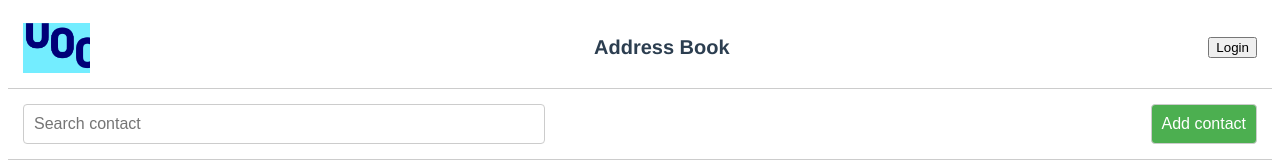
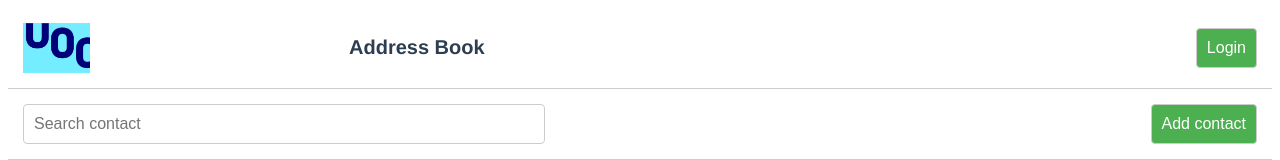
Before and after one commit to ablancaa/adress-book, a Vue app: page / in a window 1280 px wide. Shown: the top 160 px of the page. Built offline with nearby package versions, Linux system fonts and the light colour scheme; no server answers.

Commit message:
Mejoras en borrado

```diff
--- a/src/App.vue
+++ b/src/App.vue
@@ -3,7 +3,7 @@
     <meta charset="utf-8">
     <link rel="shortcut icon" type="image/png" href="/public/favicon.png"/>
 </head>
-<LoginLogout @openFormLogin="toggleFormLogin"/>
+<LoginLogout @openFormLogin="toggleFormLogin" :usuario="usuario"/>
 <SearchBar @openContactForm="toggleFormContact"/>
 <LoginForm v-if="showModalLogin" @closeForm="toggleFormLogin" @usuarioLogin="login"/>
 <FormContact v-if="showModalContact" @closeFormContact="toggleFormContact"/>
@@ -32,6 +32,7 @@ export default{
       showModalLogin: false,
       showModalContact: false,
       usuario: [],
+      searchTerm: ''
     }
   },
   async created() {
@@ -68,10 +69,17 @@ export default{
   },
   methods: {
     async login (userLogin){
+      console.log("Recibe App Login");
+      console.log(userLogin);
       try{
-      let response = await axios.post("http://localhost:3000/login", userLogin);
-      this.usuario = response.data;
-      console.log(this.usuario);
+      await axios.post("http://localhost:3000/login", userLogin.value)
+      .then(response =>{
+        axios.defaults.headers.common['authorization'] = response.data;
+        this.usuario = response.data.data;
+        console.log(this.usuario);
+
+        this.showModalLogin = false;
+      })
       } catch (error) {
       console.log(error);
       }
@@ -93,8 +101,17 @@ export default{
       }
     },
 
-    deleteAddress(id){
-      console.log("ID a borrar desde App: "+id);
+    async deleteAddress(id){
+      try {
+        axios.defaults.headers.common['authorization'] = this.usuario.tokenId;
+        let response = await axios.delete("http://localhost:3000/address", { data: { id } });
+        console.log(response);
+        console.log(this.usuario.tokenId)
+        console.log("ID a borrar desde App: "+id);
+      } catch (error){
+        console.log(error);
+      }
+
     },
 
     setSearchTerm(info){
--- a/src/components/ContactList.vue
+++ b/src/components/ContactList.vue
@@ -1,7 +1,7 @@
 <template>
   <div id="contact-list" class="contact-list">
     <div v-for="address in addressList" :key="address.id">
-      <cardContact :address="address" @deleteAddress="deleteAddress"/>
+      <cardContact :address="address" @deleteAddress="deleteAddress" :usuario="usuario"/>
     </div>
   </div>
 </template>
@@ -12,6 +12,9 @@ import { ref } from 'vue';
 export default {
     name: "ContactList",
     props: {
+        usuario:{
+            type: Array,
+        },
         addressList: {
         type: Array,
         required: true,
--- a/src/components/LoginForm.vue
+++ b/src/components/LoginForm.vue
@@ -16,7 +16,7 @@
                     <input type="password" v-model="userPassword" placeholder=""/>
                 </div>
                 <div class="login-form-item">
-                    <button @click="openForm">Login</button>
+                    <button @submit.prevent="login">Login</button>
                 </div>
        </form>  <!-- fin login-form  -->
     </div>
--- a/src/components/LoginLogout.vue
+++ b/src/components/LoginLogout.vue
@@ -3,7 +3,10 @@
     <div class="header">
       <img class="logo" alt="UOC logo" src="@/assets/uoc-logo.png" />
       <div class="app-name">Address Book</div>
-      <button class="button" @click="showLogin">Login</button>
+      <header></header>
+      <span class="user">{{props.usuario.email}}</span>
+      <button v-show="props.usuario==''" class="button" @click="showLogin">Login</button>
+      <button v-show="props.usuario !=''" class="button" @click="logout">Logout</button>
     </div>
   </div>
 </template>
@@ -12,9 +15,14 @@
 import { ref } from "vue";
 export default {
     name: 'LoginLogout',
+
+    props: {
+      usuario: Object,
+    },
     emits: ['openFormLogin'],
 
     setup(props, context) {
+    props.correoUsuario;
     let showFormLogin = ref(false);
     /* Aquest mètode s'encarregarà d'emetre un esdeveniment show-form. S’haurà
     d’executar quan es faci clic al botó “Add a new recipe”. */
@@ -23,7 +31,12 @@ export default {
       console.log("Emitido de LoginLogout: "+showFormLogin.value);
     }
 
-    return { showLogin };
+    const logout = () => {
+      console.log("Logout");
+
+    }
+
+    return { showLogin, logout, props };
 
   }//FIN Setup()
 }
@@ -54,6 +67,9 @@ export default {
   font-weight: bold;
   font-size: 20px;
 }
+.user{
+  float: right;
+}
 .header .user {
   display: flex;
 }
@@ -67,4 +83,14 @@ export default {
   cursor: pointer;
   margin-left: 15px;
 }
+button {
+  margin-left: 10px;
+  padding: 10px;
+  border: 1px solid #ccc;
+  border-radius: 4px;
+  font-size: 16px;
+  cursor: pointer;
+  background: #4caf50;
+  color: #fff;
+}
 </style>
```
